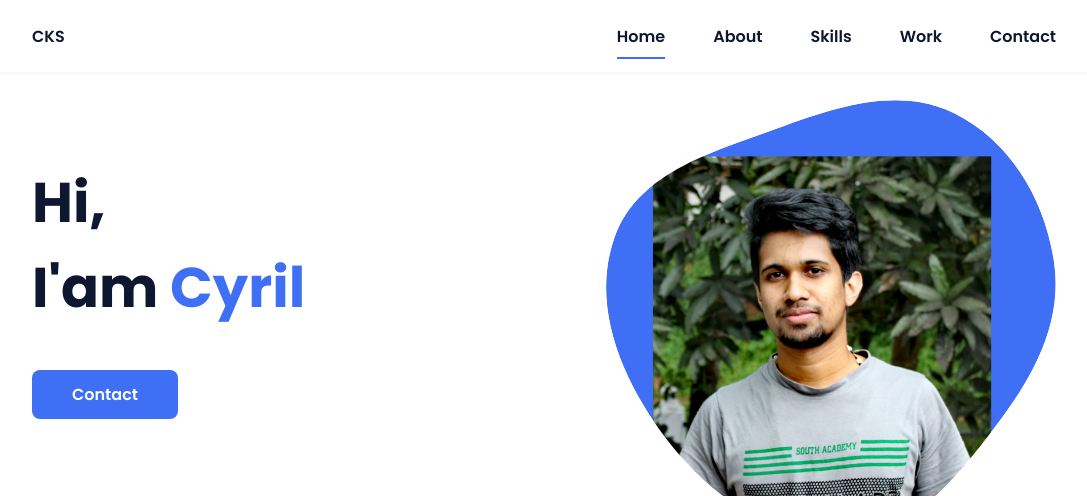
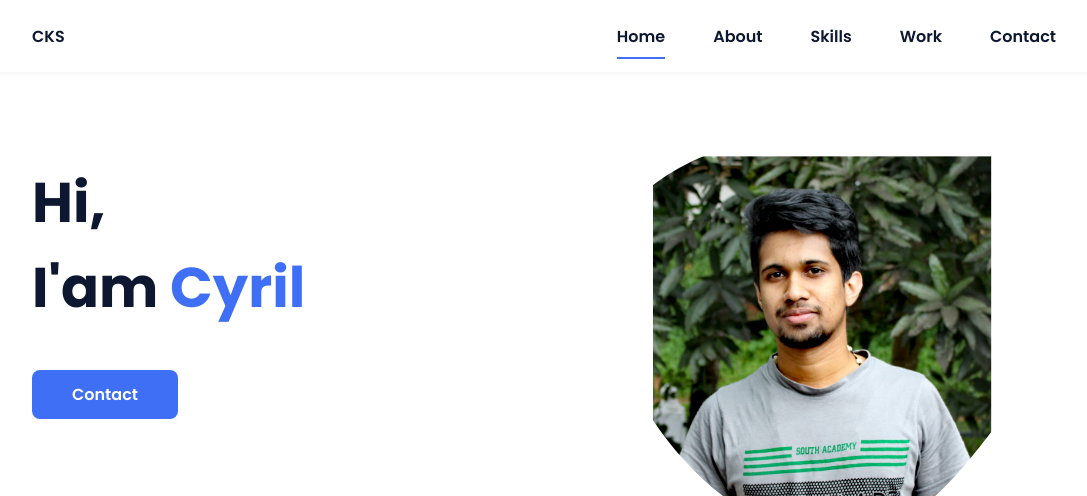
Before and after one commit to CyrilKSony/CyrilKSony.github.io, a plain HTML site: page index.html in a window 1280 px wide. Shown: the top 496 px of the page, without its empty margins (96-1183 px from the left). Drawn offline with nearby package versions, Linux system fonts and the light colour scheme.

Commit message:
Committed

```diff
--- a/index.html
+++ b/index.html
@@ -56,7 +56,7 @@
                             <path d="M9.19024 145.964C34.0253 76.5814 114.865 54.7299 184.111 29.4823C245.804 6.98884 311.86 -14.9503 370.735 14.143C431.207 44.026 467.948 107.508 477.191 174.311C485.897 237.229 454.931 294.377 416.506 344.954C373.74 401.245 326.068 462.801 255.442 466.189C179.416 469.835 111.552 422.137 65.1576 361.805C17.4835 299.81 -17.1617 219.583 9.19024 145.964Z"/>
                         </mask>
                         <g mask="url(#mask0)">
-                            <path d="M9.19024 145.964C34.0253 76.5814 114.865 54.7299 184.111 29.4823C245.804 6.98884 311.86 -14.9503 370.735 14.143C431.207 44.026 467.948 107.508 477.191 174.311C485.897 237.229 454.931 294.377 416.506 344.954C373.74 401.245 326.068 462.801 255.442 466.189C179.416 469.835 111.552 422.137 65.1576 361.805C17.4835 299.81 -17.1617 219.583 9.19024 145.964Z"/>
+
                             <image class="home__blob-img" x="50" y="60" href="assets/img/ccc.jpg"/>
                         </g>
                     </svg>
```
